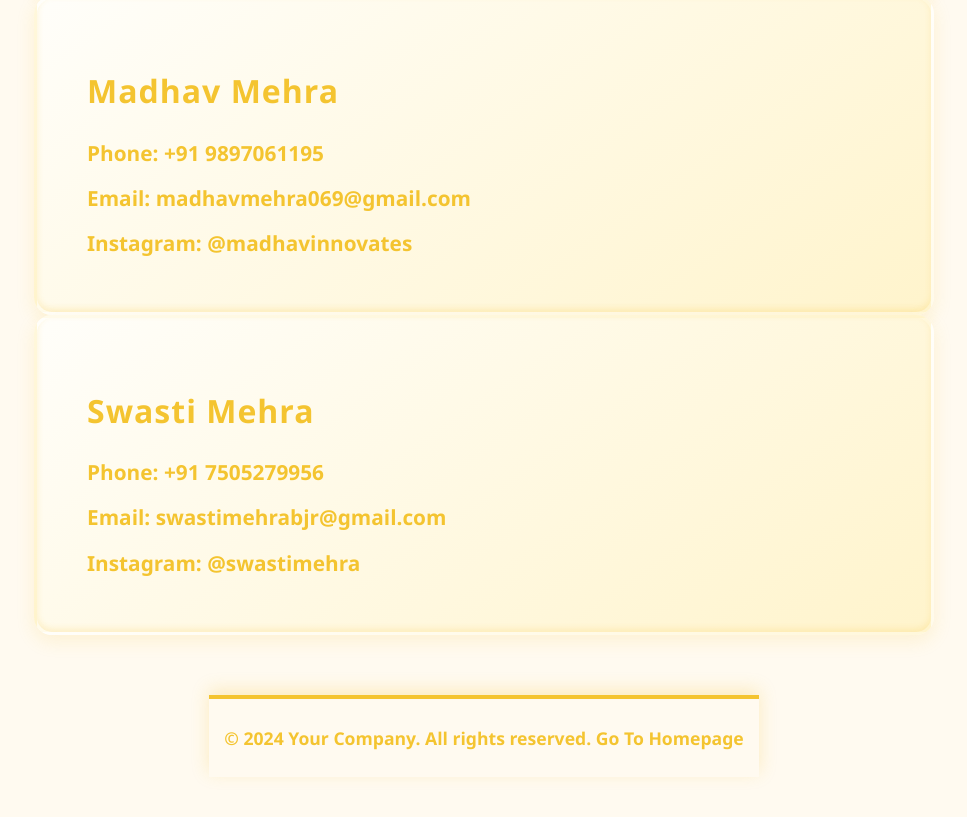
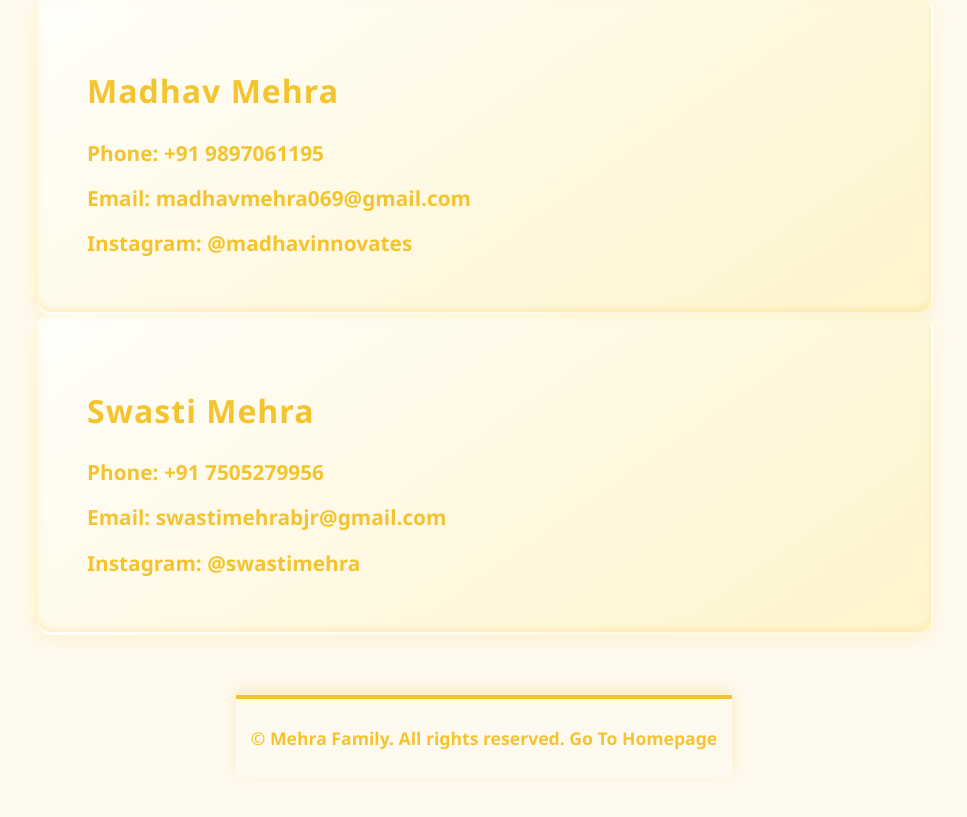
Before and after one commit to DeveloperMadhav069/Mehra-hub, a plain HTML site: page contact.html in a window 1280 px wide. Shown: the part 780-1597 px from the top of the page, without its empty margins (156-1123 px from the left). Drawn offline with nearby package versions, Linux system fonts and the light colour scheme.

Commit message:
contact.html

```diff
--- a/contact.html
+++ b/contact.html
@@ -52,7 +52,7 @@
   </main>
 
   <footer>
-    &copy; 2024 Your Company. All rights reserved.
+    &copy; Mehra Family. All rights reserved.
     <a id="direct" href="index.html">Go To Homepage</a>
   </footer>
 </body>
```
